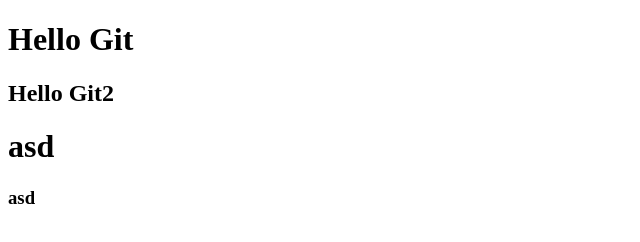
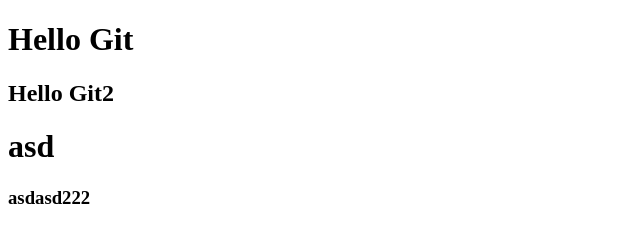
Before and after one commit to igorzhugan/zhugan, a plain HTML site: page index.html in a window 1280 px wide. Shown: the full height of the page, 0-640 px from the left. Drawn offline with Linux system fonts and the light colour scheme.

Commit message:
one more change

```diff
--- a/index.html
+++ b/index.html
@@ -7,6 +7,6 @@
 	<h1>Hello Git</h1>
 	<h2>Hello Git2</h2>
 	<h1>asd</h2>
-	<h3>asd</h3>
+	<h3>asdasd222</h3>
 	</body>
 </html>
```
